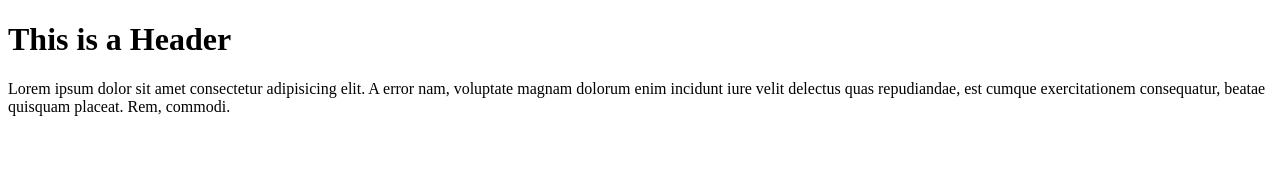
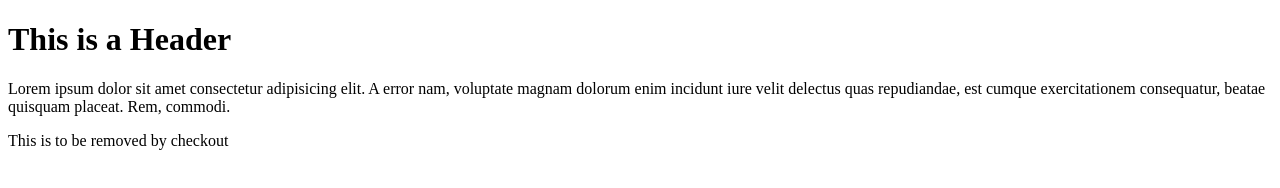
Before and after one commit to DarshVallur/Git, a plain HTML site: page index.html in a window 1280 px wide. Drawn offline with Linux system fonts and the light colour scheme.

Commit message:
third commit

```diff
--- a/index.html
+++ b/index.html
@@ -9,6 +9,7 @@
             A error nam, voluptate magnam dolorum enim incidunt iure velit delectus quas repudiandae,
             est cumque exercitationem consequatur, beatae quisquam placeat. Rem, commodi.
         </p>
+        <p>This is to be removed by checkout</p>
     </body>
 
 </html>
```
